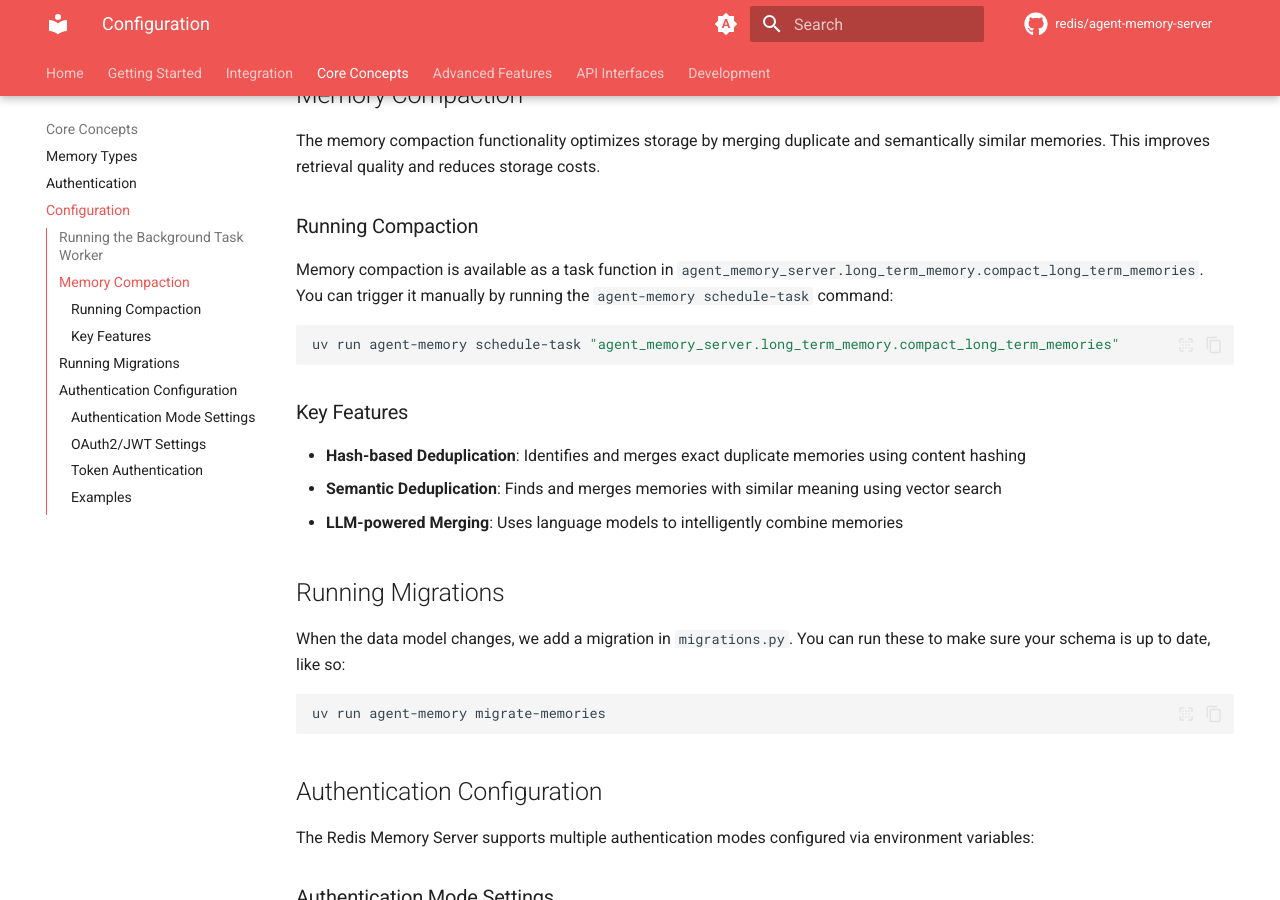
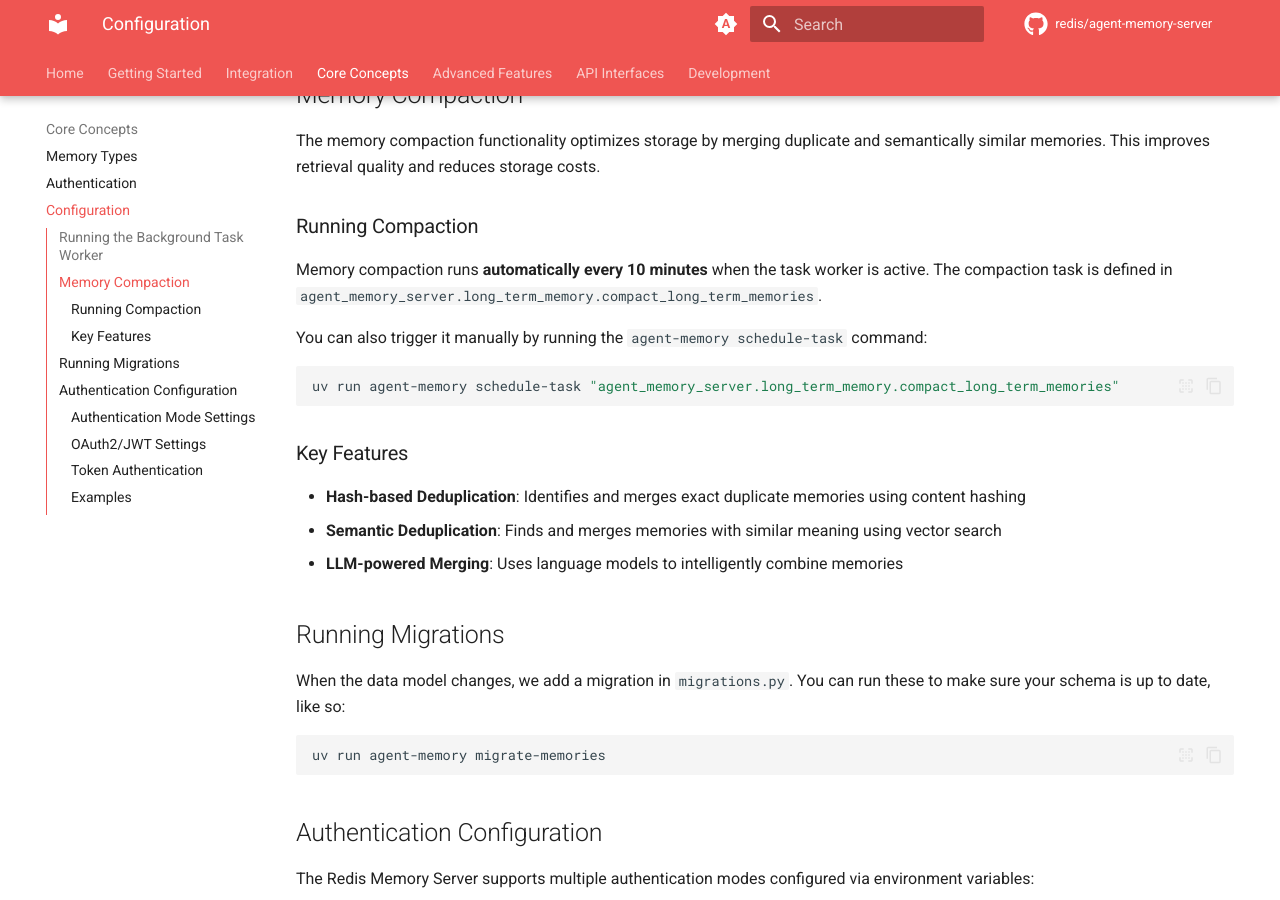
Before and after one commit to redis/agent-memory-server, an MkDocs documentation site: the page built from docs/configuration.md, in a window 1280 px wide and 900 px high, scrolled down 619 px. Built offline with MkDocs 1.6.1 and Material for MkDocs 9.7.7, drawn with Linux system fonts in a browser that asks for light colours; comment, search, counter and statistics services are not loaded; the version menu is left out.

Commit message:
Fix compaction task scheduling documentation
Corrected documentation to clarify that memory compaction:
- Runs automatically every 10 minutes (not just manual)
- Is scheduled via Perpetual task with timedelta(minutes=10)
- Can also be triggered manually if needed

This prevents confusion about whether users need to manually
run compaction tasks for the system to work properly.

🤖 Generated with [Claude Code](https://claude.ai/code)

Co-Authored-By: Claude <noreply@anthropic.com>

````diff
--- a/docs/configuration.md
+++ b/docs/configuration.md
@@ -27,8 +27,9 @@ The memory compaction functionality optimizes storage by merging duplicate and s
 
 ### Running Compaction
 
-Memory compaction is available as a task function in `agent_memory_server.long_term_memory.compact_long_term_memories`. You can trigger it manually
-by running the `agent-memory schedule-task` command:
+Memory compaction runs **automatically every 10 minutes** when the task worker is active. The compaction task is defined in `agent_memory_server.long_term_memory.compact_long_term_memories`.
+
+You can also trigger it manually by running the `agent-memory schedule-task` command:
 
 ```bash
 uv run agent-memory schedule-task "agent_memory_server.long_term_memory.compact_long_term_memories"
````
Also changed, not shown: docs/memory-lifecycle.md (+1 -1 lines).
